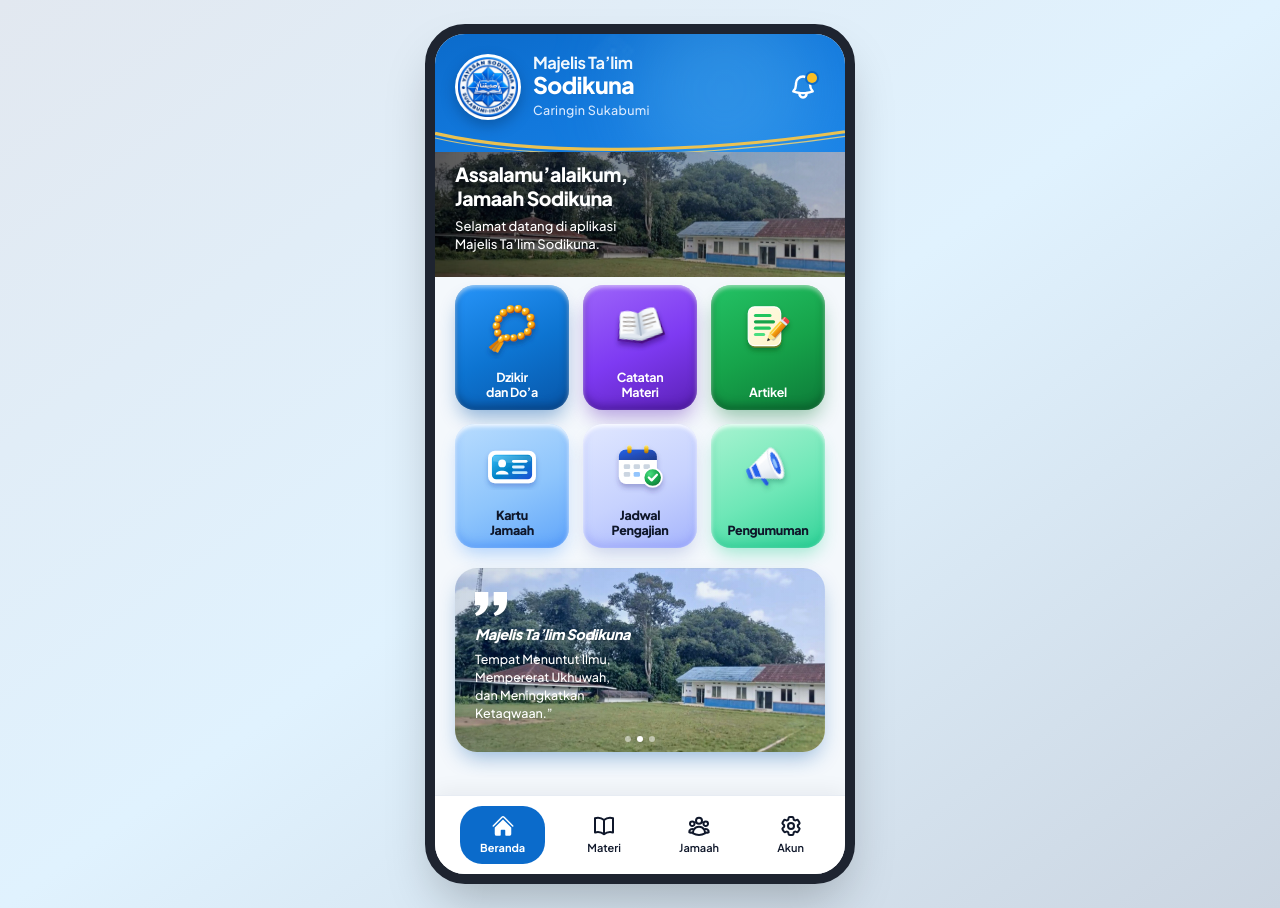
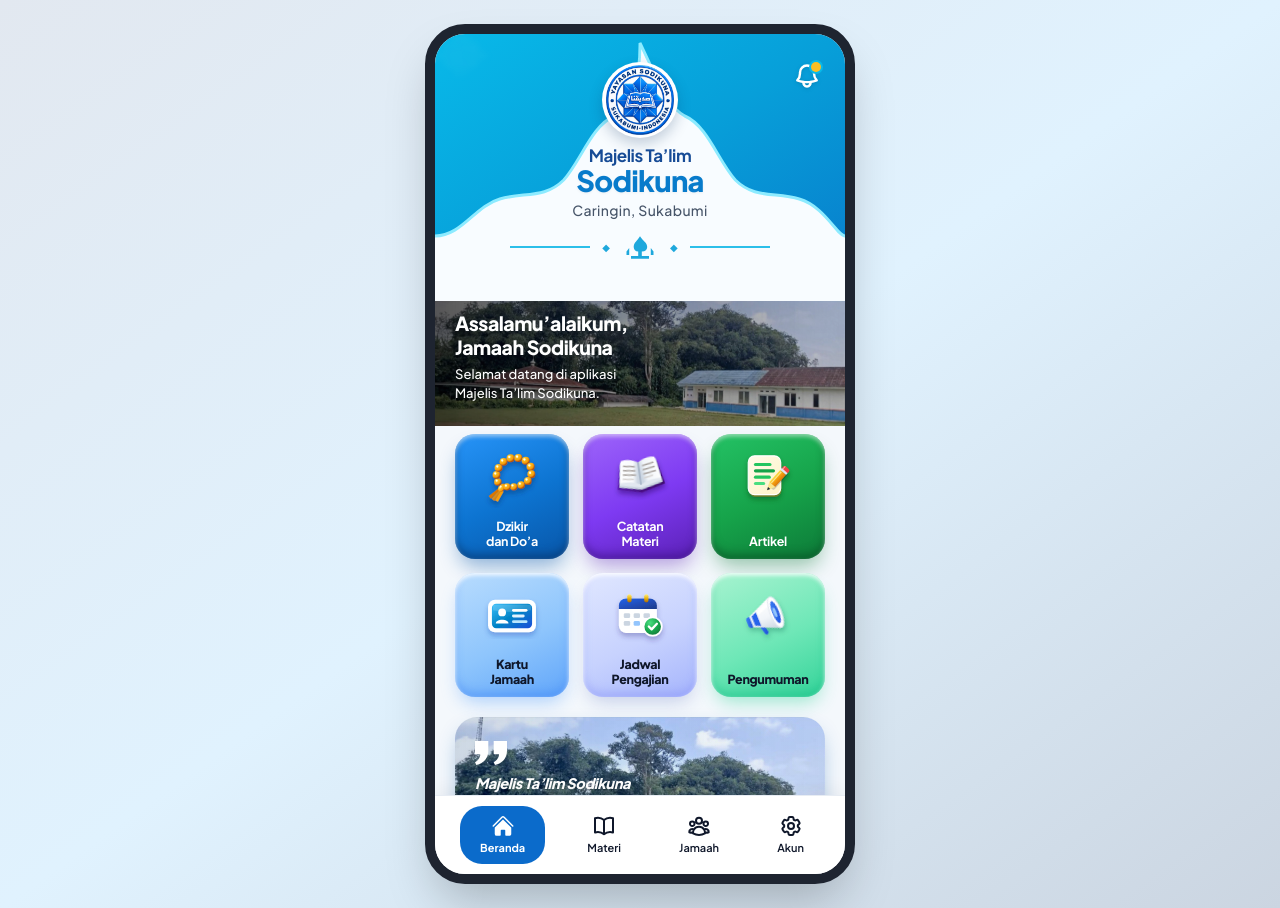
Before and after one commit to sodiku150215-commits/Mt-sodikuna, a plain HTML site: page index.html in a window 1280 px wide. Drawn offline with nearby package versions, Linux system fonts and the light colour scheme.

Commit message:
Apply cyan Islamic arch header prototype

```diff
--- a/index.html
+++ b/index.html
@@ -107,57 +107,49 @@
   <!-- Mobile-First App Container -->
   <div id="app-shell" class="relative w-full max-w-[430px] h-[100dvh] sm:h-[860px] bg-[#f4f8fc] sm:rounded-[40px] sm:border-[10px] sm:border-[#1e2430] shadow-2xl overflow-hidden flex flex-col">
 
-    <!-- Top Blue Curved Header -->
-    <header class="relative bg-gradient-to-br from-[#0B6BCB] via-[#1278DC] to-[#1982E6] text-white pt-5 pb-8 px-5 z-20 shrink-0">
-      <!-- Subtle decorative radial light -->
-      <div class="absolute -top-10 right-6 w-48 h-48 bg-sky-300/25 rounded-full blur-2xl pointer-events-none"></div>
-
-      <div class="relative flex items-center justify-between gap-2.5">
-        <!-- Left Circular Logo: YAYASAN SODIKUNA -->
-        <div class="flex items-center gap-3">
-          <div class="w-[66px] h-[66px] rounded-full bg-white p-[3px] shadow-[0_6px_14px_rgba(4,42,88,0.35)] shrink-0 flex items-center justify-center">
-            <img src="logo-sodikuna.png" alt="Logo Yayasan Sodikuna" class="w-full h-full object-contain" />
-          </div>
-
-          <!-- Header Title & Subtitle -->
-          <div>
-            <p class="text-[16.5px] leading-[1.1] font-bold tracking-tight text-white/95">
-              Majelis Ta’lim
-            </p>
-            <h1 class="text-[23px] leading-[1.1] font-extrabold tracking-tight text-white drop-shadow-sm">
-              Sodikuna
-            </h1>
-            <p class="text-[12.5px] font-medium text-[#dbeafe] mt-1 tracking-wide">
-              Caringin Sukabumi
-            </p>
-          </div>
-        </div>
-
-        <!-- Notification Bell Button -->
-        <button
-          onclick="openModal('notifications')"
-          aria-label="Notifikasi"
-          class="relative p-2 rounded-full hover:bg-white/15 active:scale-90 transition cursor-pointer"
-        >
-          <svg class="w-7 h-7 text-white" fill="none" stroke="currentColor" stroke-width="2.1" viewBox="0 0 24 24">
-            <path stroke-linecap="round" stroke-linejoin="round" d="M14.857 17.082a23.848 23.848 0 005.454-1.31A8.967 8.967 0 0118 9.75v-.7V9A6 6 0 006 9v.75a8.967 8.967 0 01-2.312 6.022c1.733.64 3.56 1.085 5.455 1.31m5.714 0a24.255 24.255 0 01-5.714 0m5.714 0a3 3 0 11-5.714 0" />
-          </svg>
-          <span id="notif-badge" class="absolute top-2 right-2 w-2.5 h-2.5 bg-amber-400 rounded-full ring-2 ring-[#0B6BCB]"></span>
-        </button>
-      </div>
-
-      <!-- H2: Islamic geometric pattern + gold curved accent, transparent transition to greeting photos -->
-      <svg class="absolute inset-0 w-full h-full pointer-events-none" viewBox="0 0 430 150" preserveAspectRatio="none">
+    <!-- Cyan Islamic Arch Header -->
+    <header class="relative overflow-hidden bg-gradient-to-br from-[#08B9E9] via-[#079FD9] to-[#087BCB] text-white pt-5 pb-2 z-20 shrink-0">
+      <!-- Cyan Islamic pattern -->
+      <svg class="absolute inset-0 w-full h-full pointer-events-none opacity-35" viewBox="0 0 430 360" preserveAspectRatio="none">
         <defs>
-          <pattern id="headerIslamicPattern" width="44" height="44" patternUnits="userSpace" patternTransform="translate(0 0)">
-            <path d="M22 2 L30 10 L42 22 L30 34 L22 42 L14 34 L2 22 L14 10 Z M22 10 L34 22 L22 34 L10 22 Z" fill="none" stroke="#8bd4ff" stroke-width="1" opacity=".20"/>
-            <circle cx="22" cy="22" r="3" fill="#8bd4ff" opacity=".16"/>
+          <pattern id="sodikunaCyanPattern" width="54" height="54" patternUnits="userSpace" patternTransform="translate(0 0)">
+            <path d="M27 2 C34 10 44 12 52 27 C44 42 34 44 27 52 C20 44 10 42 2 27 C10 12 20 10 27 2 Z M27 12 C34 19 35 20 42 27 C35 34 34 35 27 42 C20 35 19 34 12 27 C19 20 20 19 27 12 Z" fill="none" stroke="#B9F5FF" stroke-width="1.1"/>
+            <circle cx="27" cy="27" r="3" fill="none" stroke="#B9F5FF" stroke-width="1"/>
           </pattern>
         </defs>
-        <rect x="165" y="0" width="265" height="150" fill="url(#headerIslamicPattern)" opacity=".9"/>
-        <path d="M0 126 C100 154 268 153 430 124" fill="none" stroke="#f6c64a" stroke-width="4" opacity=".95"/>
-        <path d="M0 132 C100 160 268 159 430 130" fill="none" stroke="#ffd86a" stroke-width="1.5" opacity=".8"/>
+        <rect width="430" height="360" fill="url(#sodikunaCyanPattern)"/>
       </svg>
+
+      <!-- White mihrab arch backdrop with cyan accent -->
+      <svg class="absolute left-0 bottom-0 w-full h-[330px] pointer-events-none" viewBox="0 0 430 330" preserveAspectRatio="none">
+        <path d="M0 330 L0 265 C28 265 42 235 68 228 C93 221 115 228 135 209 C153 190 164 155 188 145 C206 136 215 112 215 72 C235 112 244 136 262 145 C286 155 297 190 315 209 C335 228 357 221 382 228 C408 235 422 265 430 265 L430 330 Z" fill="#F8FCFF"/>
+        <path d="M0 265 C28 265 42 235 68 228 C93 221 115 228 135 209 C153 190 164 155 188 145 C206 136 215 112 215 72 C235 112 244 136 262 145 C286 155 297 190 315 209 C335 228 357 221 382 228 C408 235 422 265 430 265" fill="none" stroke="#8DEBFF" stroke-width="3"/>
+      </svg>
+
+      <!-- Notification Bell -->
+      <button onclick="openModal('notifications')" aria-label="Notifikasi" class="absolute top-5 right-4 z-30 p-2 rounded-full hover:bg-white/15 active:scale-90 transition cursor-pointer">
+        <svg class="w-7 h-7 text-white drop-shadow" fill="none" stroke="currentColor" stroke-width="2.1" viewBox="0 0 24 24">
+          <path stroke-linecap="round" stroke-linejoin="round" d="M14.857 17.082a23.848 23.848 0 005.454-1.31A8.967 8.967 0 0118 9.75v-.7V9A6 6 0 006 9v.75a8.967 8.967 0 01-2.312 6.022c1.733.64 3.56 1.085 5.455 1.31m5.714 0a24.255 24.255 0 01-5.714 0m5.714 0a3 3 0 11-5.714 0" />
+        </svg>
+        <span id="notif-badge" class="absolute top-2 right-2 w-2.5 h-2.5 bg-amber-400 rounded-full ring-2 ring-[#08B9E9]"></span>
+      </button>
+
+      <!-- Centered identity inside the white arch -->
+      <div class="relative z-10 flex flex-col items-center text-center px-4 pt-2 pb-8">
+        <div class="w-[76px] h-[76px] rounded-full bg-white p-[3px] shadow-[0_6px_14px_rgba(4,42,88,0.22)] flex items-center justify-center">
+          <img src="logo-sodikuna.png" alt="Logo Yayasan Sodikuna" class="w-full h-full object-contain" />
+        </div>
+        <p class="mt-2 text-[17px] leading-[1.1] font-bold tracking-tight text-[#164B96]">Majelis Ta’lim</p>
+        <h1 class="text-[29px] leading-[1.08] font-extrabold tracking-tight text-[#087BCB] drop-shadow-sm">Sodikuna</h1>
+        <p class="text-[14px] font-medium text-slate-600 mt-1 tracking-wide">Caringin, Sukabumi</p>
+        <div class="mt-3 flex items-center gap-3 text-[#079FD9] opacity-90">
+          <span class="h-[2px] w-20 bg-[#16B9E7]"></span>
+          <span class="text-[10px]">◆</span>
+          <svg class="w-9 h-7" viewBox="0 0 40 30" fill="currentColor" aria-hidden="true"><path d="M20 3 C17 8 13 10 13 15 C13 18 15 20 18 20 L18 25 L10 25 L10 28 L30 28 L30 25 L22 25 L22 20 C26 20 28 18 28 15 C28 10 23 8 20 3 Z M5 20 L8 16 L8 24 L5 24 Z M35 20 L32 16 L32 24 L35 24 Z"/></svg>
+          <span class="text-[10px]">◆</span>
+          <span class="h-[2px] w-20 bg-[#16B9E7]"></span>
+        </div>
+      </div>
     </header>
 
     <!-- Scrollable Main Content Container -->
```
